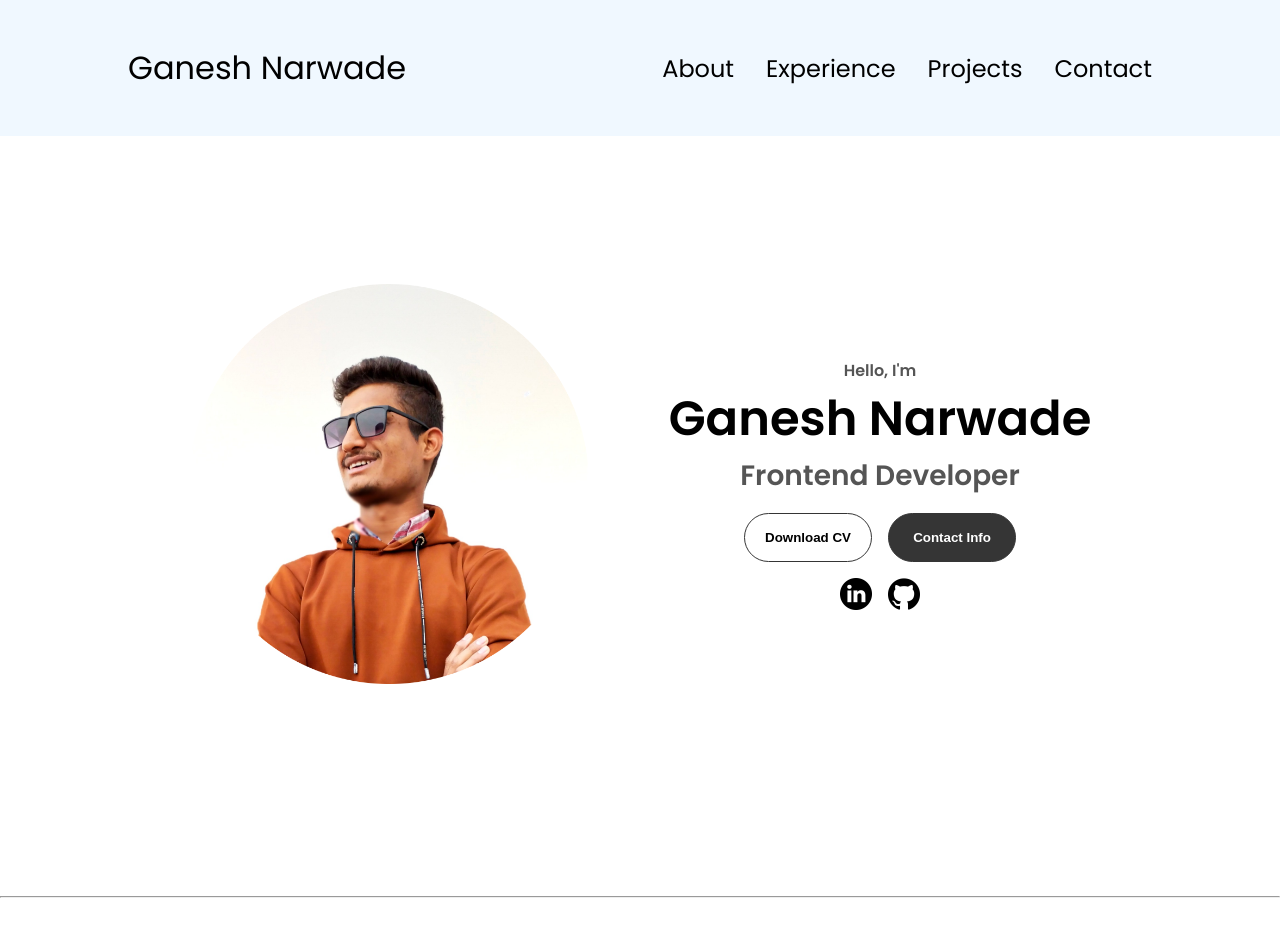
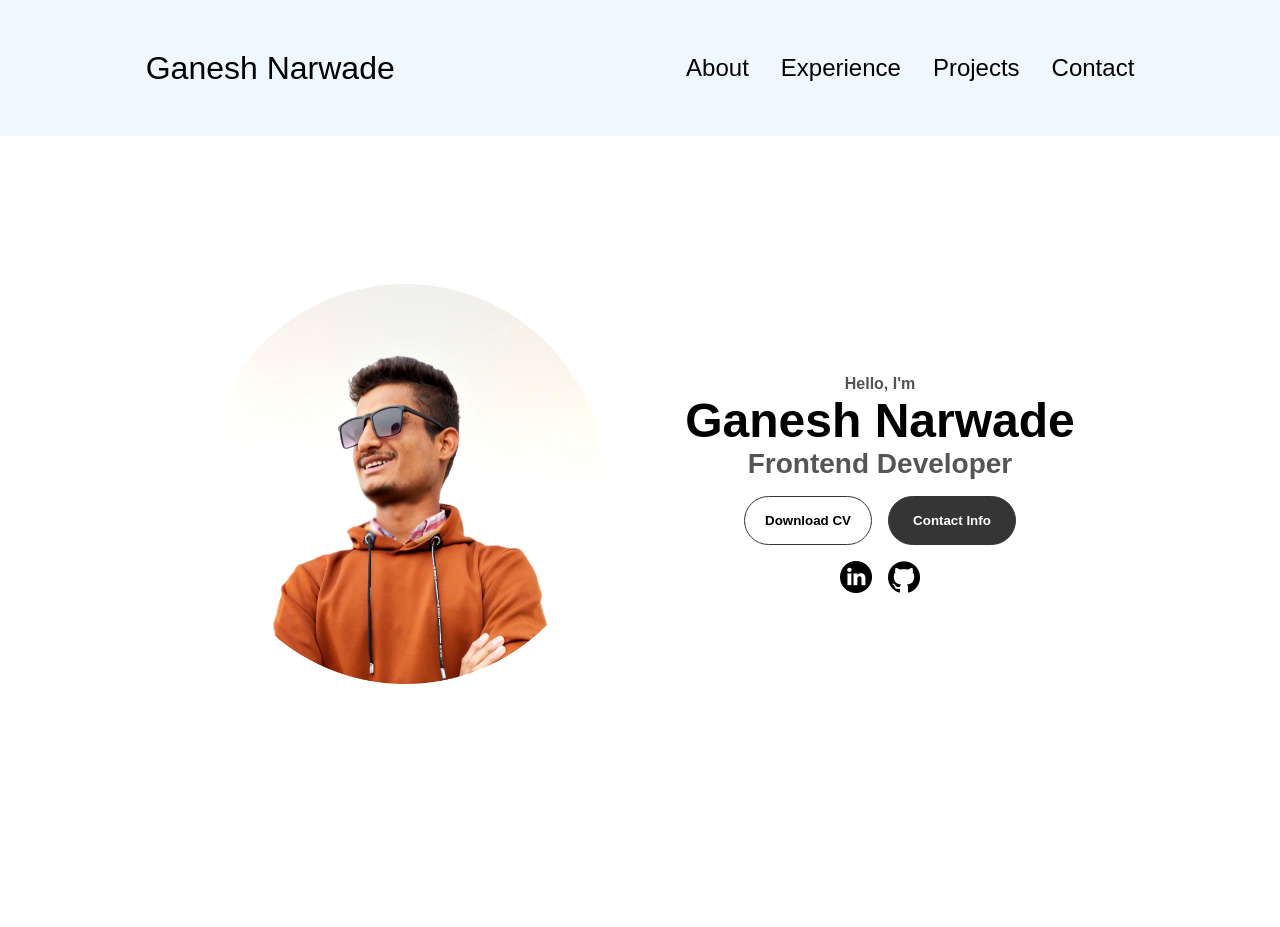
Before and after one commit to GaneshNarwade/Portfolio, a plain HTML site: page index.html in a window 1280 px wide. Shown: the top 927 px of the page. After the commit the page ends 800 px from the top, so only its background shows below. Drawn offline with Linux system fonts and the light colour scheme.

Commit message:
White space issue has been solved

```diff
--- a/index.html
+++ b/index.html
@@ -68,7 +68,7 @@
             src="./assets/github.png"
             alt="My Github profile"
             class="icon"
-            onclick="location.href='https://github.com/ganeshnarwade'"
+            onclick="location.href='https://github.com/ganeshnarwade', '_blank' "
             target="_blank"
           />
         </div>
--- a/style.css
+++ b/style.css
@@ -1,4 +1,12 @@
 /* GENERAL */
+
+html,body{
+  width: 100%;
+  height: 100%;
+  margin: 0;
+  padding: 0;
+  overflow-x: hidden;
+}
 
 @import url("https://fonts.googleapis.com/css2?family=Poppins:wght@300;400;500;600&display=swap");
 
@@ -439,3 +447,7 @@ footer p {
 .mail{
   text-align: center;
 }
+
+hr{
+  margin: 5px 0 5px 0;
+}
```
